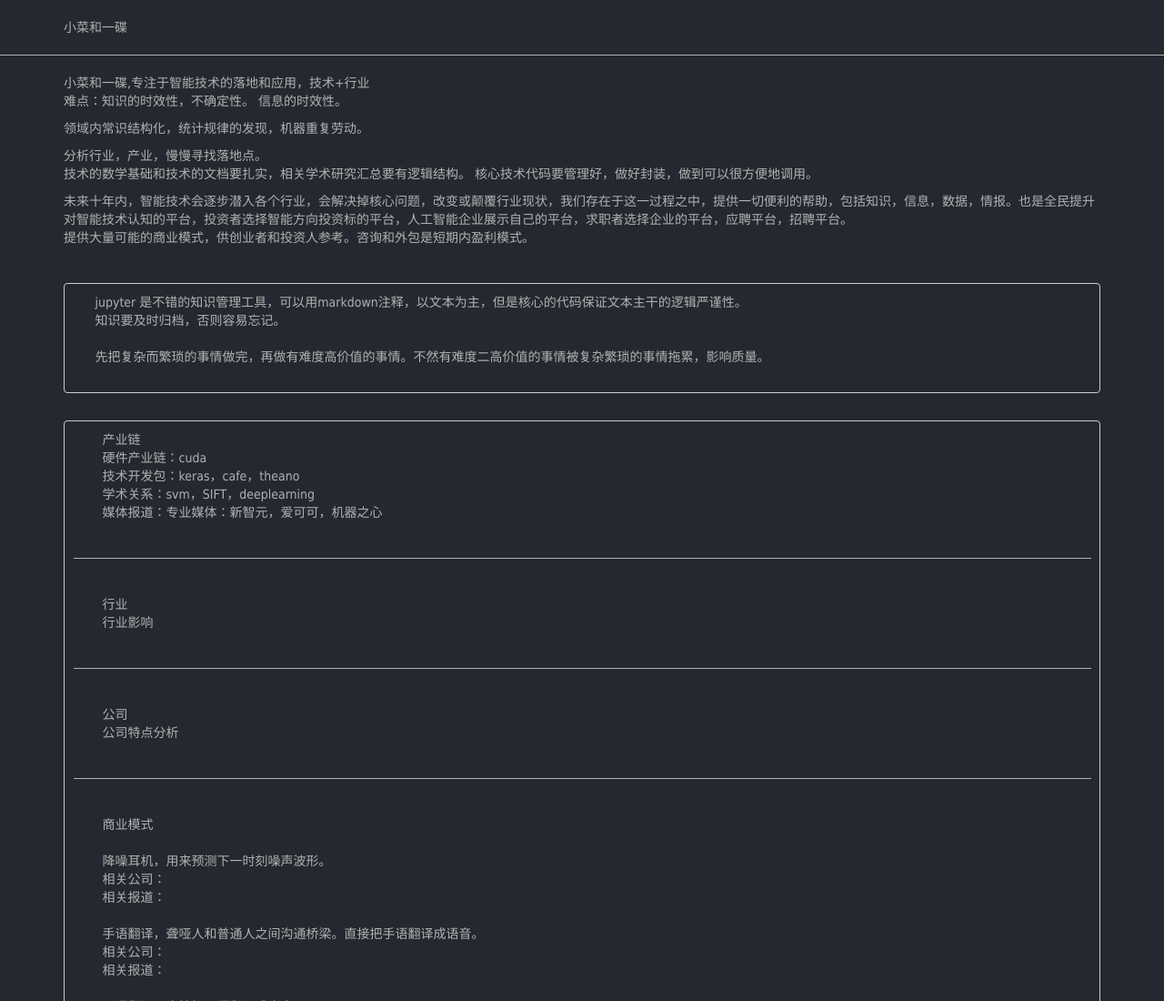
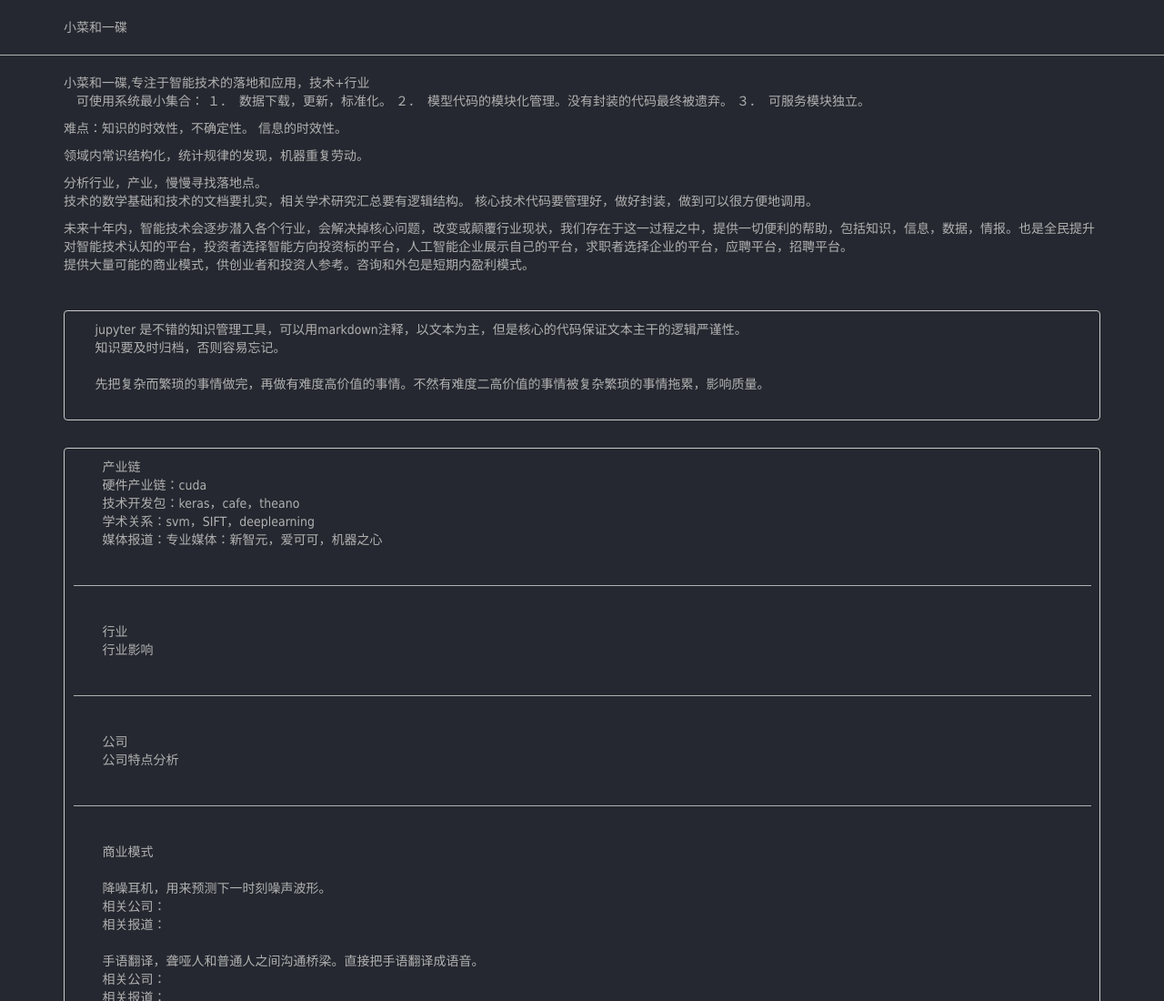
Before and after one commit to dinghaixing/dinghaixing.github.io, a plain HTML site: page index.html in a window 1280 px wide. Shown: the top 1100 px of the page at 91% size. Drawn offline with Linux system fonts and the light colour scheme.

Commit message:
Update index.html

```diff
--- a/index.html
+++ b/index.html
@@ -43,6 +43,12 @@
   <div class="container" contenteditable=true>
     <div class="row">
       <div class="col-md-12">小菜和一碟,专注于智能技术的落地和应用，技术+行业
+      <p>
+       　可使用系统最小集合：
+        １．　数据下载，更新，标准化。
+        ２．　模型代码的模块化管理。没有封装的代码最终被遗弃。
+        ３．　可服务模块独立。
+      </p>
       <p>
         难点：知识的时效性，不确定性。
         信息的时效性。
```
